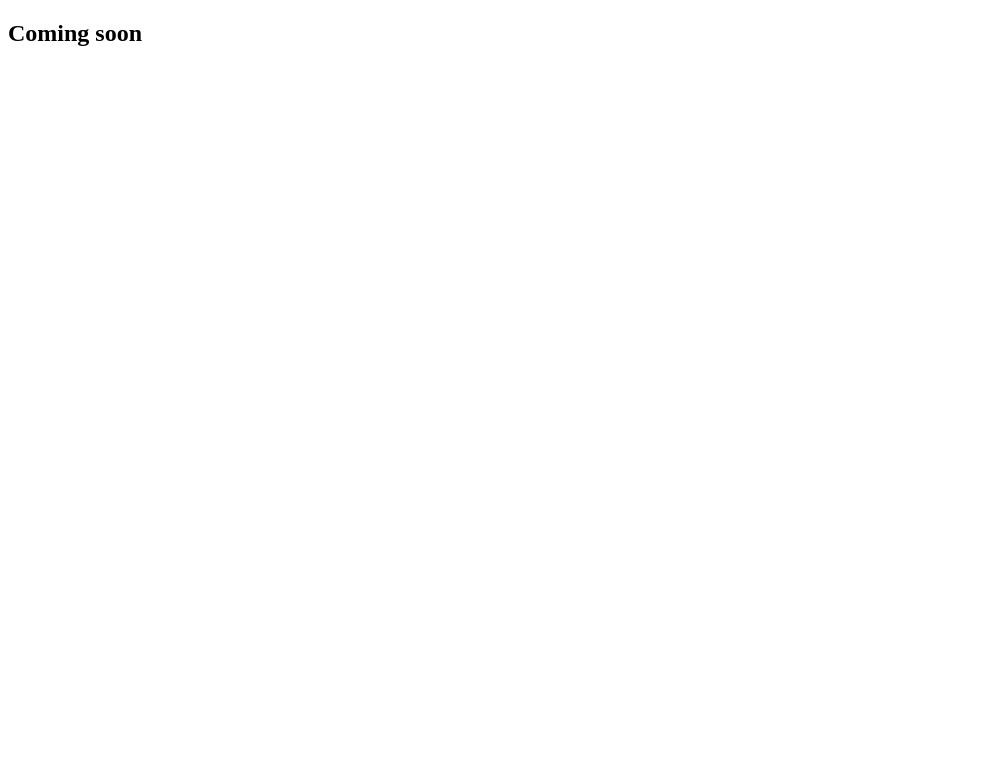
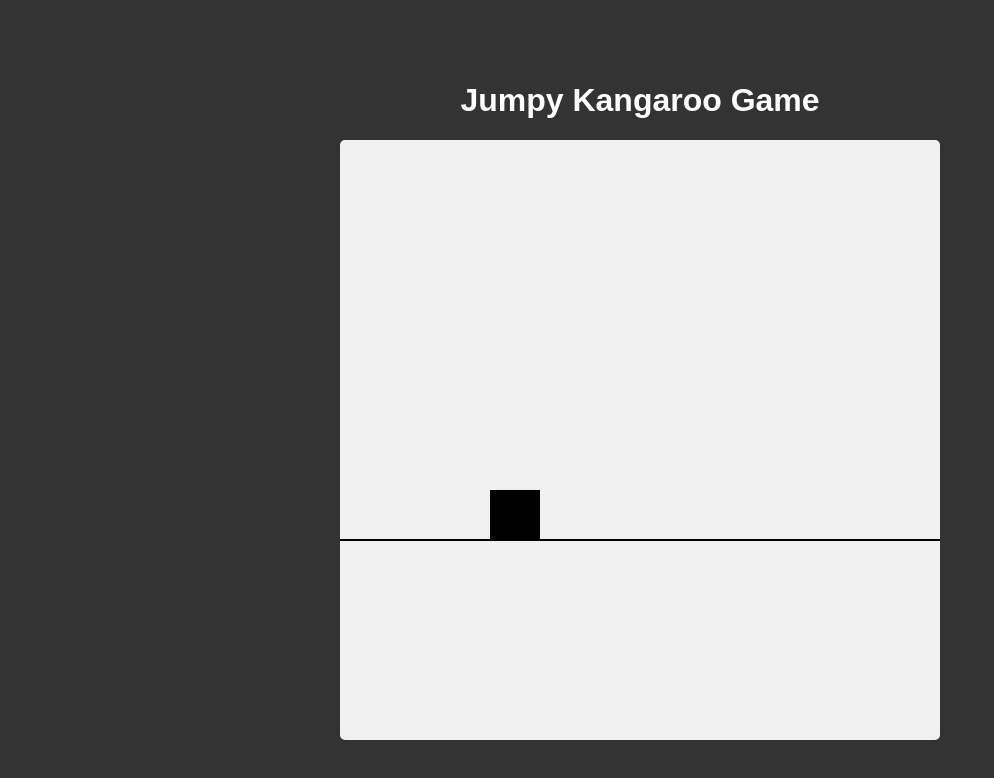
Before and after one commit to DouglasEresu/Jumpy-Kangaroo-Game, a plain HTML site: page Index.html in a window 1280 px wide. Shown: the whole page, without its empty margins (0-994 px from the left). Drawn offline with Linux system fonts and the light colour scheme.

Commit message:
first commit

```diff
--- a/Index.html
+++ b/Index.html
@@ -1,12 +1,17 @@
+
 <!DOCTYPE html>
 <html lang="en">
 <head>
-    <meta charset="UTF-8">
-    <meta http-equiv="X-UA-Compatible" content="IE=edge">
-    <meta name="viewport" content="width=device-width, initial-scale=1.0">
+    <meta charset="UTF-8"/>
+    <meta http-equiv="X-UA-Compatible" content="IE=edge"/>
+    <meta name="viewport" content="width=device-width, initial-scale=1.0"/>
     <title>Jumpy Kangaroo Game</title>
+<link rel="stylesheet" href="index.css"/>
 </head>
 <body>
-    <h2>Coming soon</h2>
+    <h1>Jumpy Kangaroo Game</h1>
+<canvas width="600" height="600" id="canvas"></canvas>
+
+    <script src="main.js"></script>
 </body>
 </html>
--- /dev/null
+++ b/index.css
@@ -0,0 +1,22 @@
+* {
+  box-sizing: border-box;
+  font-family: Arial, Helvetica, sans-serif;
+}
+
+body{
+background-color: #333;
+color: white;
+height: 100vh;
+width: 100vw;
+position: fixed;
+display: flex;
+flex-direction: column;
+justify-content: center;
+align-items: center;
+margin: 0;
+}
+
+#canvas{
+border-radius: 5px;
+background-color: #f0f0f0;
+}
--- /dev/null
+++ b/main.js
@@ -0,0 +1,85 @@
+const canvas = document.getElementById("canvas");
+const ctx = canvas.getContext("2d");
+
+// sound effects
+let scoreSFX = new Audio("https://archive.org/download/classiccoin/classiccoin.wav");
+let gameOverSFX = new Audio("https://archive.org/download/smb_gameover/smb_gameover.wav");
+let jumpSFX = new Audio("https://archive.org/download/jump_20210424/jump.wav");
+
+
+function drawBackgroundLine() {
+  ctx.beginPath();
+  ctx.moveTo(0,400);
+  ctx.lineTo(600,400);
+  ctx.lineWidth = 1.9;
+  ctx.strokeStyle = "black";
+  ctx.stroke();
+}
+
+class Player {
+constructor(x,y,size,color){
+        this.x=x;
+        this.y=y;
+        this.size=size;
+        this.color=color;
+        this.jumpHeight = 12;
+        // These three are for jump config.
+        this.shouldJump = false;
+        this.jumpCounter = 0;
+
+    }
+
+    jump() {
+        if(this.shouldJump){
+             this.jumpCounter++;
+             if(this.jumpCounter < 15){
+            // go up
+            this.y -= this.jumpHeight;
+         }else if(this.jumpCounter > 14 && this.jumpCounter < 19){
+             this.y += 0;
+         }else if(this.jumpCounter < 33){
+            //  come back down
+            this.y += this.jumpHeight;
+        }
+
+        //  end cycle
+        if(this.jumpCounter >= 32){
+            this.shouldJump = false;
+        }
+    }
+ }
+
+  draw(){
+        this.jump();
+        ctx.fillStyle = this.color;
+        ctx.fillRect(this.x,this.y,this.size,this.size);
+    }
+}
+
+let player = new Player(150, 350, 50, "black");
+
+
+
+function animate() {
+  requestAnimationFrame(animate);
+  ctx.clearRect(0,0,canvas.width,canvas.height);
+
+
+// canvas Logic
+   drawBackgroundLine();
+// foreground
+   player.draw();
+}
+
+animate();
+// event listeners
+addEventListener("keydown", e => {
+      if(e.code === "space bar"){
+          if(!player.shouldJump){
+              jumpSFX.play();
+              player.jumpCounter = 0;
+              player.shouldJump = true;
+          }
+      }
+
+})
```
